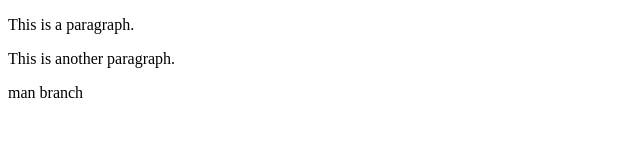
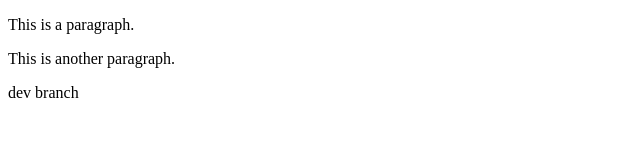
Before and after one commit to sanjeev-sah123/CI-CD2, a plain HTML site: page index.html in a window 1280 px wide. Shown: the full height of the page, 0-640 px from the left. Drawn offline with Linux system fonts and the light colour scheme.

Commit message:
Update index.html

```diff
--- a/index.html
+++ b/index.html
@@ -4,7 +4,7 @@
 
 <p>This is a paragraph.</p>
 <p>This is another paragraph.</p>
-<p>man branch</p>
+<p>dev branch</p>
 
 </body>
 </html>
```
